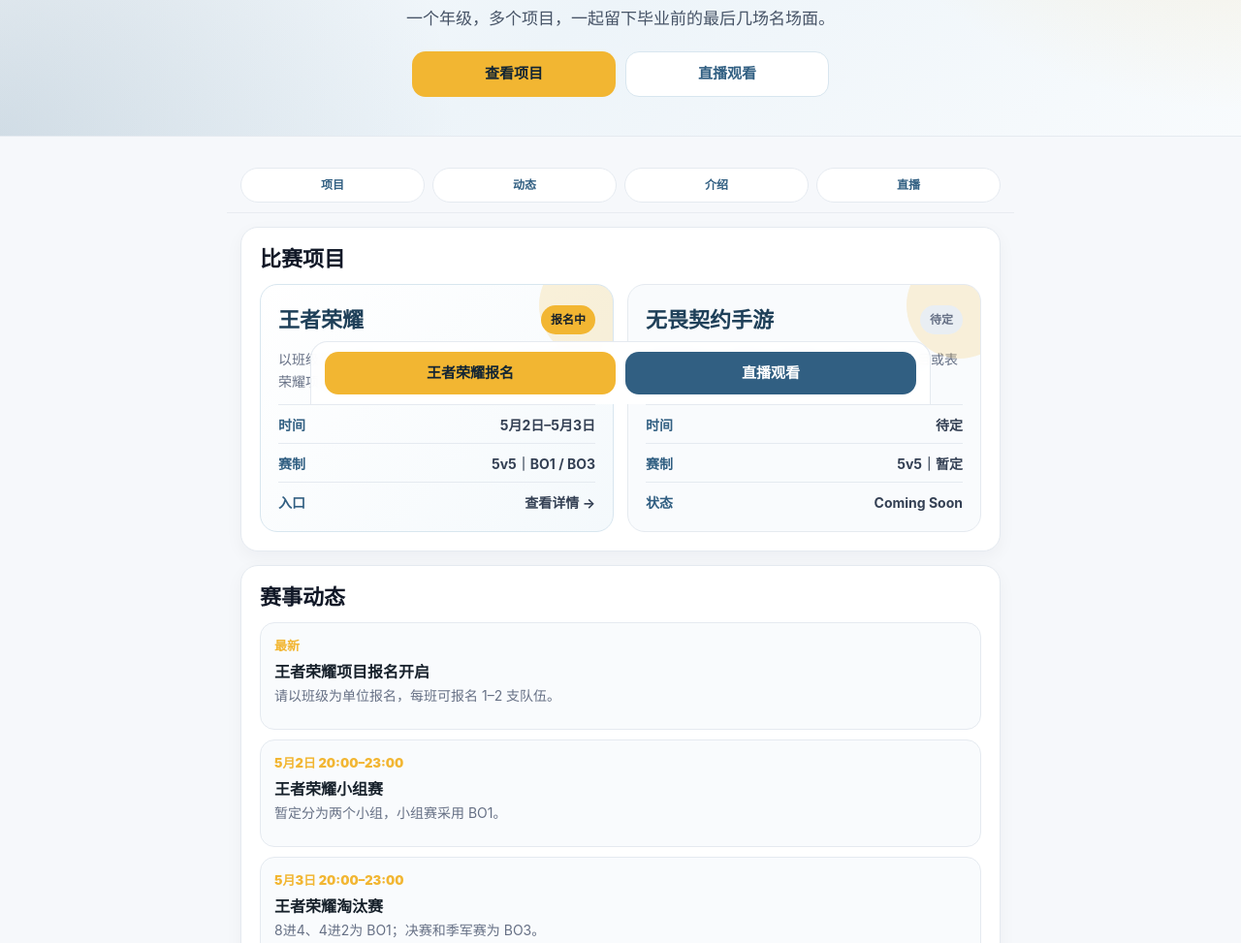
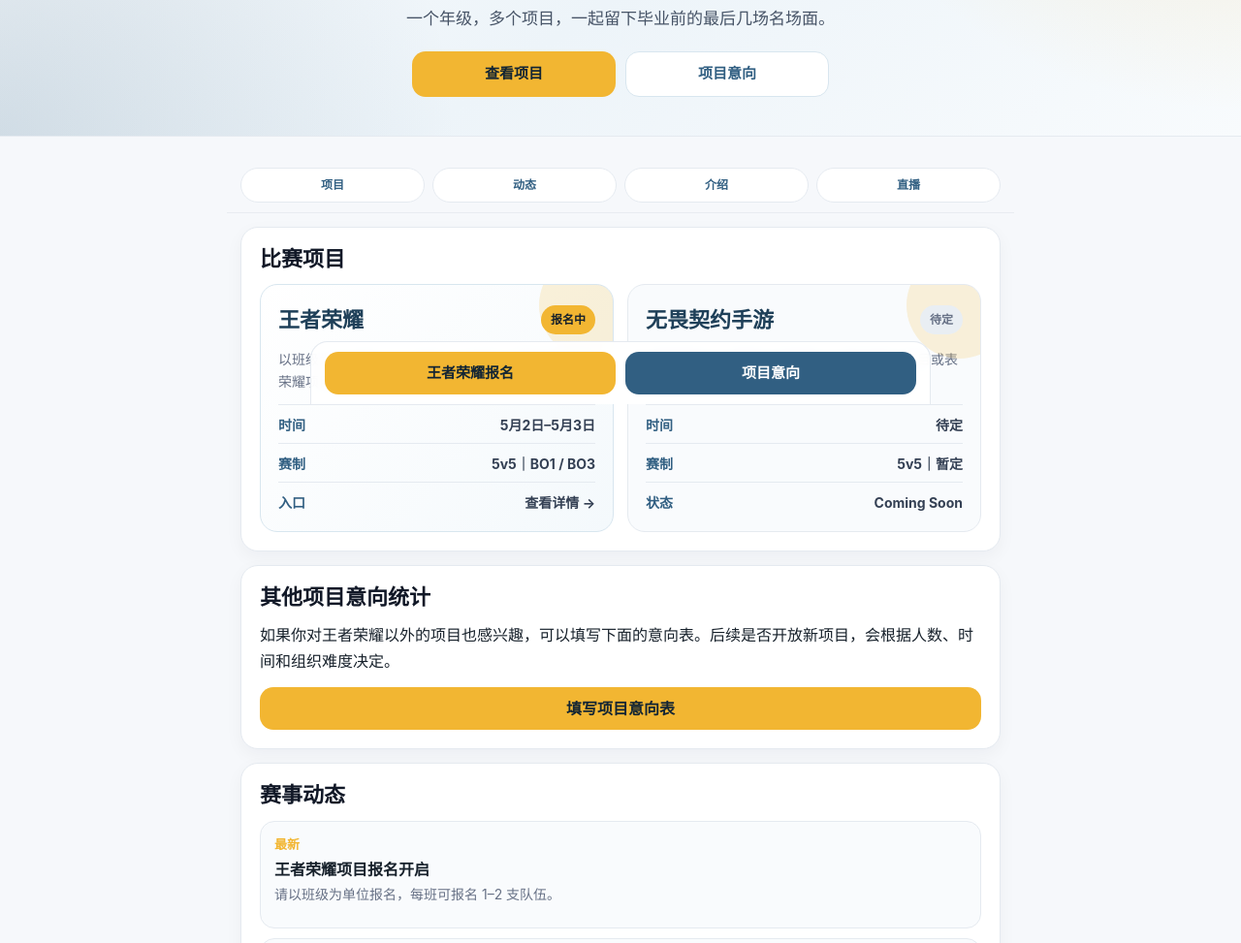
Before and after one commit to Hardwwindow0402/senior_arena_cup, a plain HTML site: page index.html in a window 1280 px wide. Shown: the part 383-1356 px from the top of the page at 97% size. Drawn offline with Linux system fonts and the light colour scheme.

Commit message:
Update index.html

```diff
--- a/index.html
+++ b/index.html
@@ -365,7 +365,7 @@
     <p class="subtitle">一个年级，多个项目，一起留下毕业前的最后几场名场面。</p>
     <div class="quick-actions">
       <a class="btn btn-primary" href="#projects">查看项目</a>
-      <a class="btn btn-secondary" href="#live">直播观看</a>
+      <a class="btn btn-secondary" href="https://forms.cloud.microsoft/Pages/ResponsePage.aspx?id=DQSIkWdsW0yxEjajBLZtrQAAAAAAAAAAAAO__XTeZfdURVg5WjVHWERWTzNZN0g1R0ZVS1NaRUJJNS4u" target="_blank" rel="noopener">项目意向</a>
     </div>
   </section>
 
@@ -406,6 +406,12 @@
           </div>
         </a>
       </div>
+    </section>
+
+    <section class="card" id="interest">
+      <h2>其他项目意向统计</h2>
+      <p>如果你对王者荣耀以外的项目也感兴趣，可以填写下面的意向表。后续是否开放新项目，会根据人数、时间和组织难度决定。</p>
+      <a class="live-button" style="background:var(--yellow); color:#132533;" href="https://forms.cloud.microsoft/Pages/ResponsePage.aspx?id=DQSIkWdsW0yxEjajBLZtrQAAAAAAAAAAAAO__XTeZfdURVg5WjVHWERWTzNZN0g1R0ZVS1NaRUJJNS4u" target="_blank" rel="noopener">填写项目意向表</a>
     </section>
 
     <section class="card" id="news">
@@ -454,7 +460,7 @@
 
   <div class="bottom-cta">
     <a class="primary" href="honor/">王者荣耀报名</a>
-    <a class="secondary" href="#live">直播观看</a>
+    <a class="secondary" href="https://forms.cloud.microsoft/Pages/ResponsePage.aspx?id=DQSIkWdsW0yxEjajBLZtrQAAAAAAAAAAAAO__XTeZfdURVg5WjVHWERWTzNZN0g1R0ZVS1NaRUJJNS4u" target="_blank" rel="noopener">项目意向</a>
   </div>
 </body>
 </html>
```
